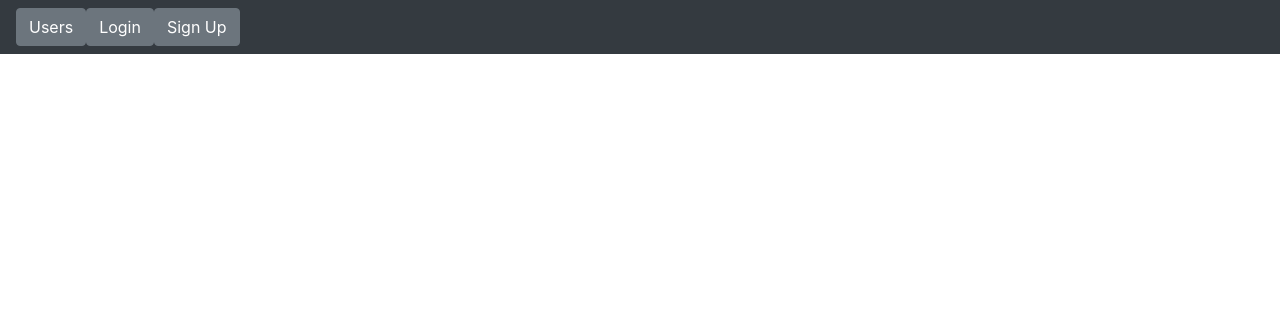
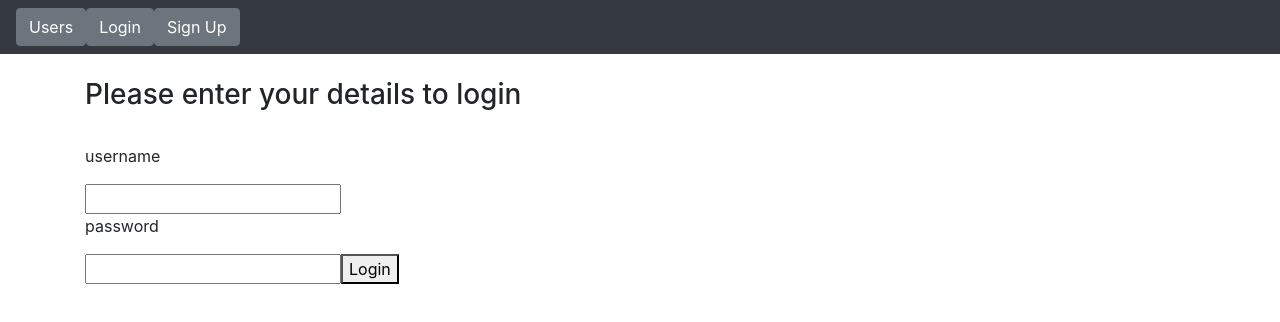
Before and after one commit to ayshamarty/react-assessment, a React (Create React App) app in the folder front-end/: page /login in a window 1280 px wide. Shown: the top 322 px of the page. Built offline with nearby package versions, Linux system fonts and the light colour scheme; no server answers.

Commit message:
looping through users to find a match

```diff
--- a/front-end/src/Components/Login.js
+++ b/front-end/src/Components/Login.js
@@ -1,14 +1,52 @@
-import React, {Component} from "react";
+import React from "react";
 
-class App extends Component {
-  constructor() {
-    super();
-    this.state = {
-      username: "",
-      password: ""
+
+function Login(props) {
+
+let users = props.userdata;
+
+
+ let loginUser = e => {
+    e.preventDefault();
+    const userlogin = {
+      username: e.target[0].value,
+      password: e.target[1].value
     };
+
+  let notifier = document.getElementById("notifier");
+  let notification ="";
+
+  users.forEach(user => {
+    if (userlogin.username === user.username && userlogin.password === user.password){
+      notification = "yes"
+    }
+    else{
+      notification = "no"
+    }
+    notifier.innerText = notification
+  })
+
+
+  };
+
+
+    return (
+      <div className="container">
+        <form onSubmit={loginUser}>
+          <h3>Please enter your details to login</h3>
+          <br />
+          <p>username</p>
+          <input id="create-username" />
+          <br />
+          <p>password</p>
+          <input id="create-password" />
+          <button type="submit">Login</button>
+        </form>
+        <div>
+          <span id="notifier" />
+        </div>
+      </div>
+    );
   }
 
-}
-
-export default App;
+export default Login;
--- a/front-end/src/Components/NavBar.js
+++ b/front-end/src/Components/NavBar.js
@@ -7,6 +7,7 @@ import { Navbar, Button } from "reactstrap";
 
 import SignUp from "./SignUp";
 import UserList from "./UserList";
+import Login from "./Login";
 
 class NavBar extends Component {
   constructor() {
@@ -24,7 +25,7 @@ class NavBar extends Component {
     });
   };
 
-    componentDidMount() {
+  componentDidMount() {
     this.getAll();
   }
 
@@ -52,10 +53,17 @@ class NavBar extends Component {
           <br />
 
           <Route exact path="/" />
+
+          <Route
+            path="/login"
+            component={() => <Login userdata={this.state.userdata} />}
+          />
+
           <Route
             path="/signup"
             component={() => <SignUp getAll={this.getAll} />}
           />
+
           <Route
             path="/users"
             render={props => (
```
